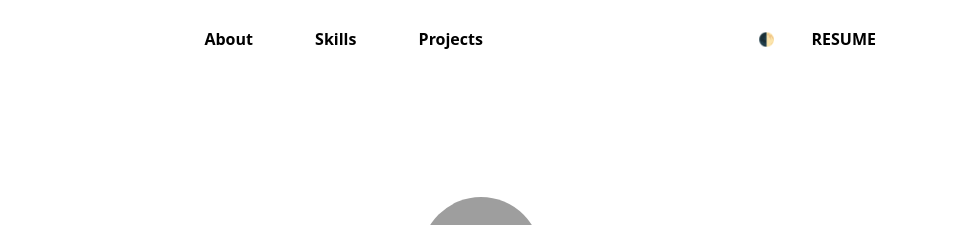
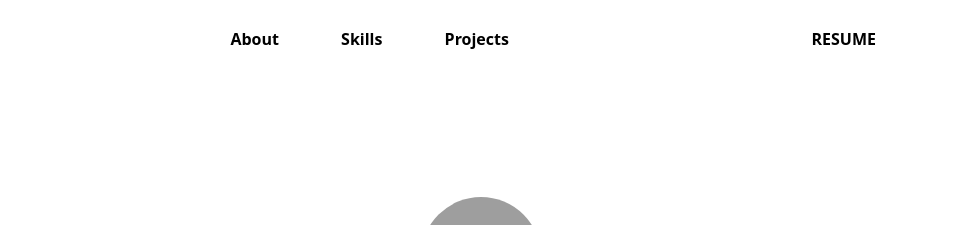
Before and after one commit to ShauryaSingh1709/Portfolio, a plain HTML site: page index.html in a window 1280 px wide. Shown: the top 225 px of the page, 310-1280 px from the left. Drawn offline with Linux system fonts and the light colour scheme; grey boxes are pictures that could not be loaded.

Commit message:
Update index.html

```diff
--- a/index.html
+++ b/index.html
@@ -26,7 +26,6 @@
       </nav>
 
       <div class="actions">
-        <button id="themeBtn" class="icon-btn" aria-label="Toggle light/dark theme" title="Toggle theme">🌓</button>
         <button class="icon-btn hamburger" id="hamburger" aria-label="Open menu">☰</button>
         <a href="resume.pdf" class="btn" target="_blank">RESUME</a>
       </div>
```
